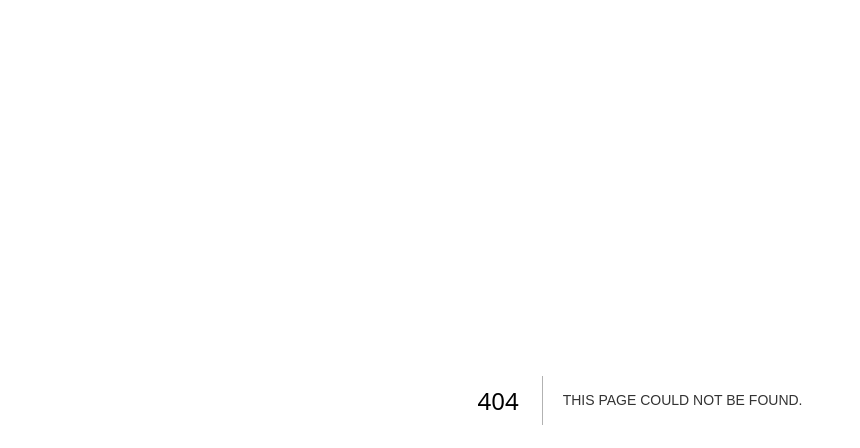
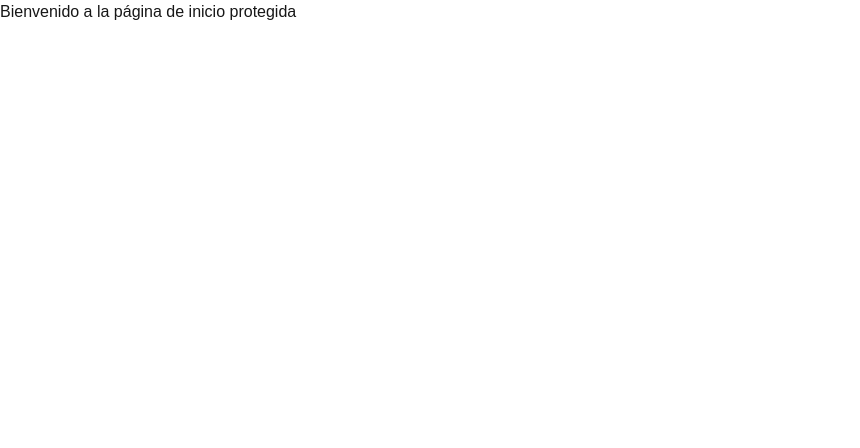
Before and after one commit to JarvisSAV/WarBike-API, a Next.js app: page /home in a window 1280 px wide. Before the commit this address had no page. Shown: the top 448 px of the page, without its empty margins (0-860 px from the left). Built offline with nearby package versions, Linux system fonts and the light colour scheme.

Commit message:
agregar tipos de AOS y crear estructura de autenticación

```diff
--- a/package.json
+++ b/package.json
@@ -25,6 +25,7 @@
   "devDependencies": {
     "@eslint/eslintrc": "^3",
     "@tailwindcss/postcss": "^4",
+    "@types/aos": "^3.0.7",
     "@types/mongoose": "^5.11.97",
     "@types/node": "^20",
     "@types/react": "^19",
--- /dev/null
+++ b/src/app/(auth)/home/page.tsx
@@ -0,0 +1,7 @@
+export default function Home() {
+  return (
+    <main>
+      <h1>Bienvenido a la página de inicio protegida</h1>
+    </main>
+  )
+}
--- /dev/null
+++ b/src/app/(auth)/layout.tsx
@@ -0,0 +1,13 @@
+import '@/app/globals.css'
+
+export default function AuthLayout({
+  children
+}: Readonly<{
+  children: React.ReactNode;
+}>) {
+  return (
+    <div>
+      {children}
+    </div>
+  )
+}
--- a/src/app/layout.tsx
+++ b/src/app/layout.tsx
@@ -1,9 +1,5 @@
 import type { Metadata } from 'next'
 import { Geist, Geist_Mono } from 'next/font/google'
-import 'bootstrap/dist/css/bootstrap.min.css' // Bootstrap 3.3.7 CSS
-import '../styles/styles.css' // tu hoja de estilos personalizada
-import 'font-awesome/css/font-awesome.min.css' // Font Awesome
-
 
 const geistSans = Geist({
   variable: '--font-geist-sans',
--- a/src/app/page.tsx
+++ b/src/app/page.tsx
@@ -12,6 +12,9 @@ import { Team } from './components/Team'
 import { Contact } from './components/contact'
 import JsonData from './data/data.json'
 import './App.css'
+import 'bootstrap/dist/css/bootstrap.min.css' // Bootstrap 3.3.7 CSS
+import '../styles/styles.css' // tu hoja de estilos personalizada
+import 'font-awesome/css/font-awesome.min.css' // Font Awesome
 
 import AOS from 'aos'
 import 'aos/dist/aos.css'
```
Also changed, not shown: 1 other file (tests, documents, lock files or other folders).
